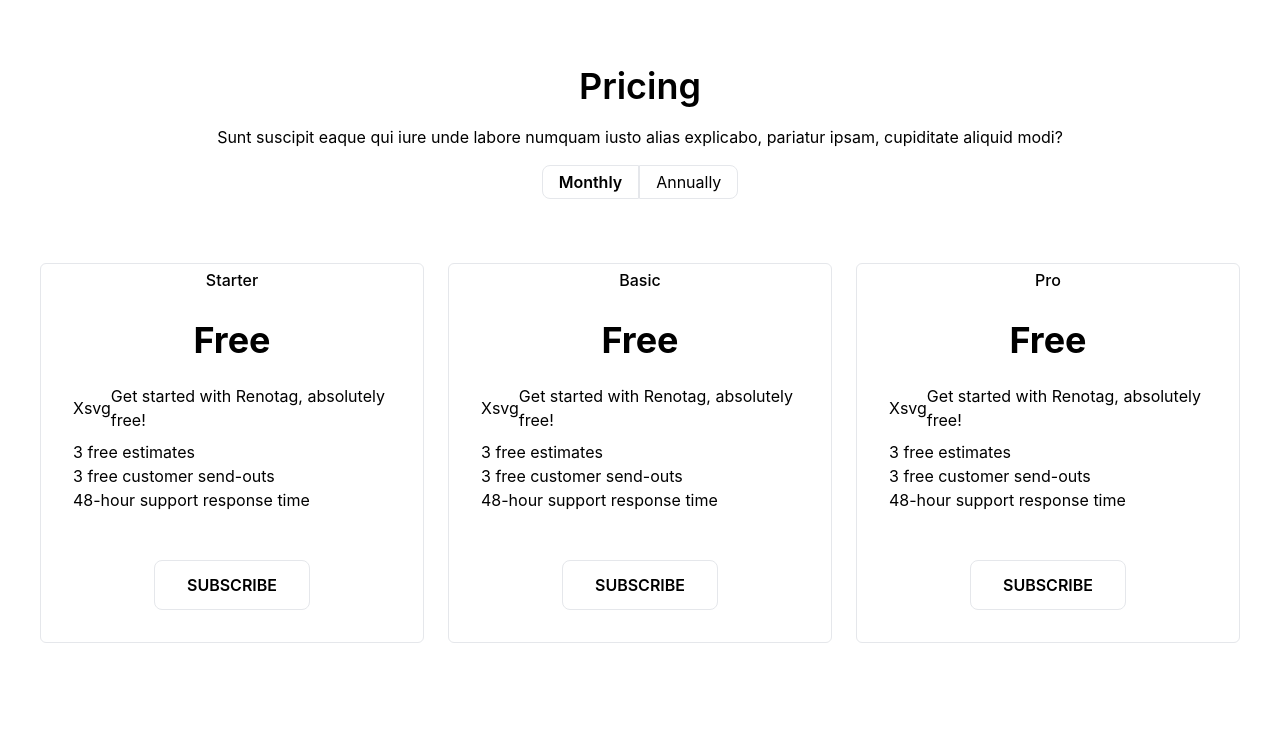
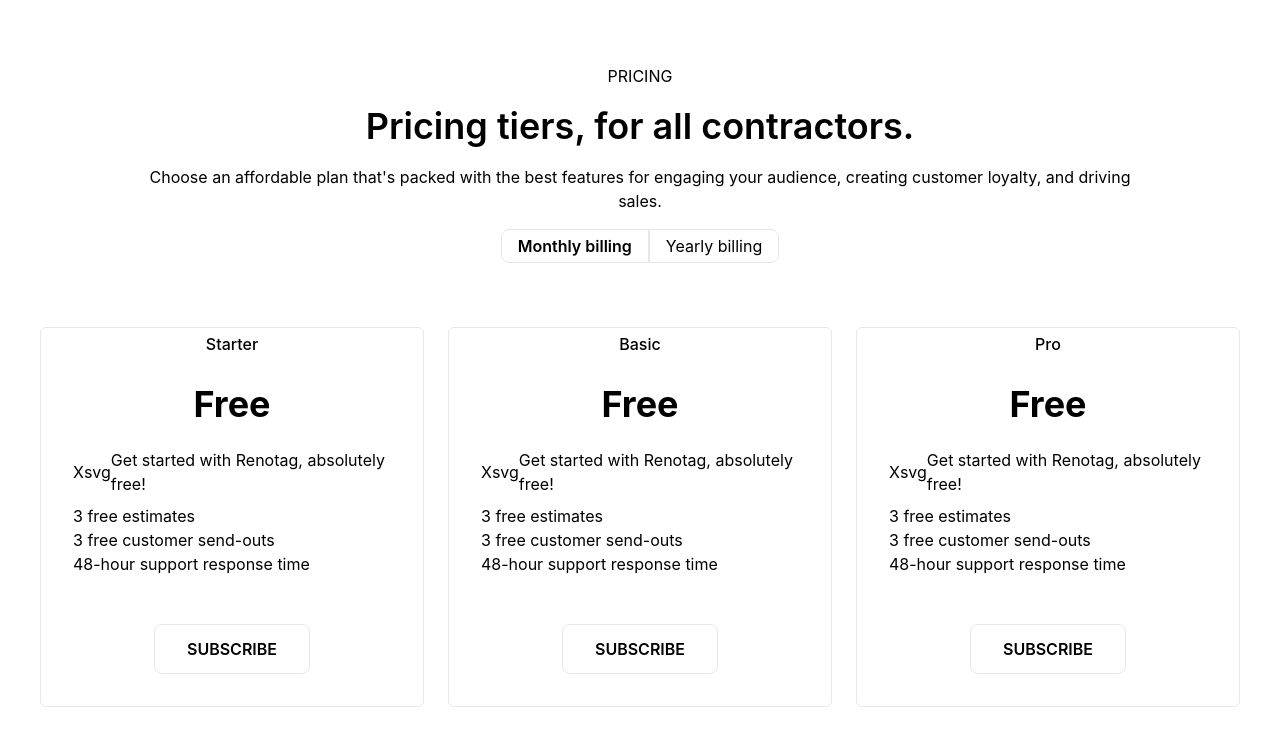
Before and after one commit to davincecode/nextjs-challenge, a Next.js app: page / in a window 1280 px wide. Shown: the top 746 px of the page. Built offline with nearby package versions, Linux system fonts and the light colour scheme.

Commit message:
Update contents in price components

```diff
--- a/components/PriceList.jsx
+++ b/components/PriceList.jsx
@@ -6,12 +6,13 @@ function PriceList() {
 
   <section className="py-6 dark:bg-coolGray-800 dark:text-coolGray-50">
 	<div className="container mx-auto p-4 sm:p-10">
-		<div className="mb-16 space-y-4 text-center">
-			<h1 className="text-4xl font-semibold leading-tight">Pricing</h1>
-			<p className="px-4 sm:px-8 lg:px-24">Sunt suscipit eaque qui iure unde labore numquam iusto alias explicabo, pariatur ipsam, cupiditate aliquid modi?</p>
+          <div className="mb-16 space-y-4 text-center">
+            <label>PRICING</label>
+			<h1 className="text-4xl font-semibold leading-tight">Pricing tiers, for all contractors.</h1>
+			<p className="px-4 sm:px-8 lg:px-24">Choose an affordable plan that&apos;s packed with the best features for engaging your audience, creating customer loyalty, and driving sales.</p>
 			<div>
-				<button className="px-4 py-1 font-semibold border rounded-l-lg dark:bg-violet-400 dark:border-violet-400 dark:text-coolGray-900">Monthly</button>
-				<button className="px-4 py-1 border rounded-r-lg dark:border-violet-400">Annually</button>
+				<button className="px-4 py-1 font-semibold border rounded-l-lg dark:bg-violet-400 dark:border-violet-400 dark:text-coolGray-900">Monthly billing</button>
+				<button className="px-4 py-1 border rounded-r-lg dark:border-violet-400">Yearly billing</button>
 			</div>
     </div>
     <div className="grid max-w-md grid-cols-1 gap-6 mx-auto auto-rows-fr lg:max-w-full lg:gap-2 xl:gap-6 lg:grid-cols-3">
```
